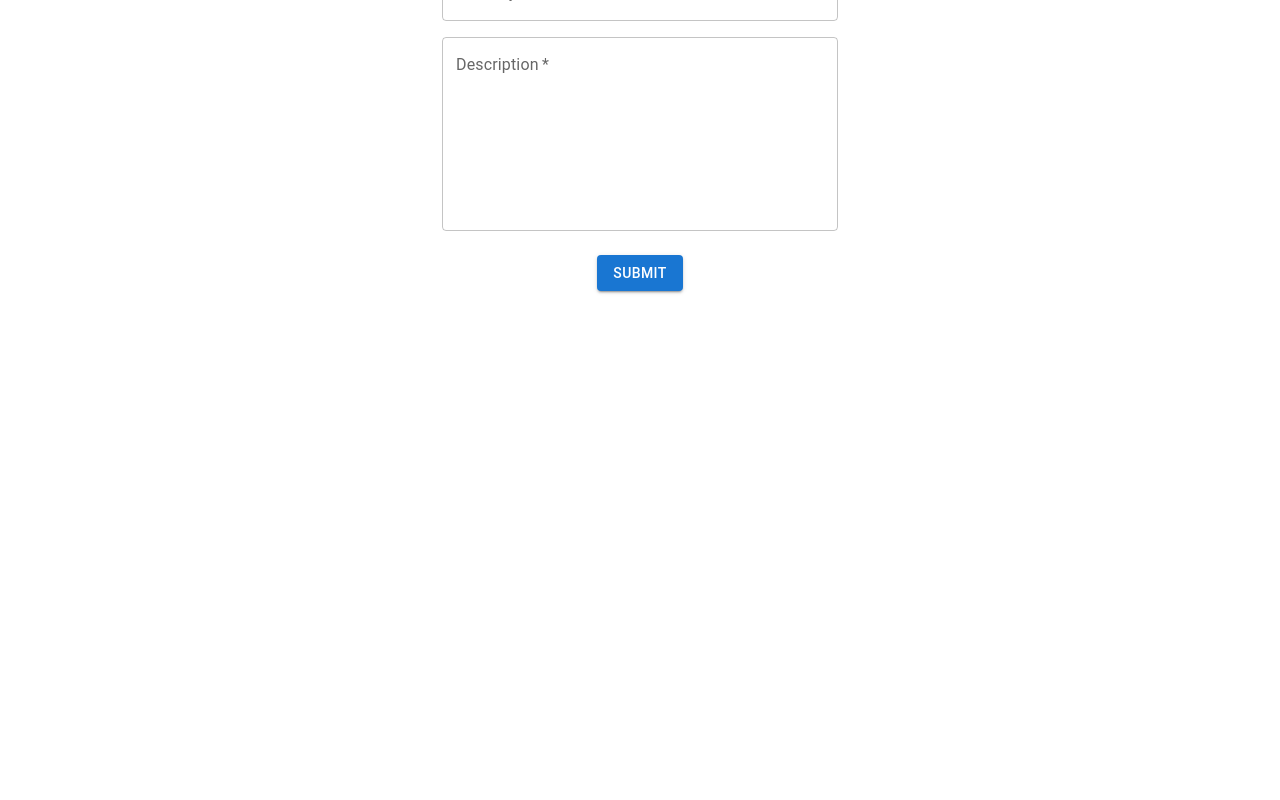
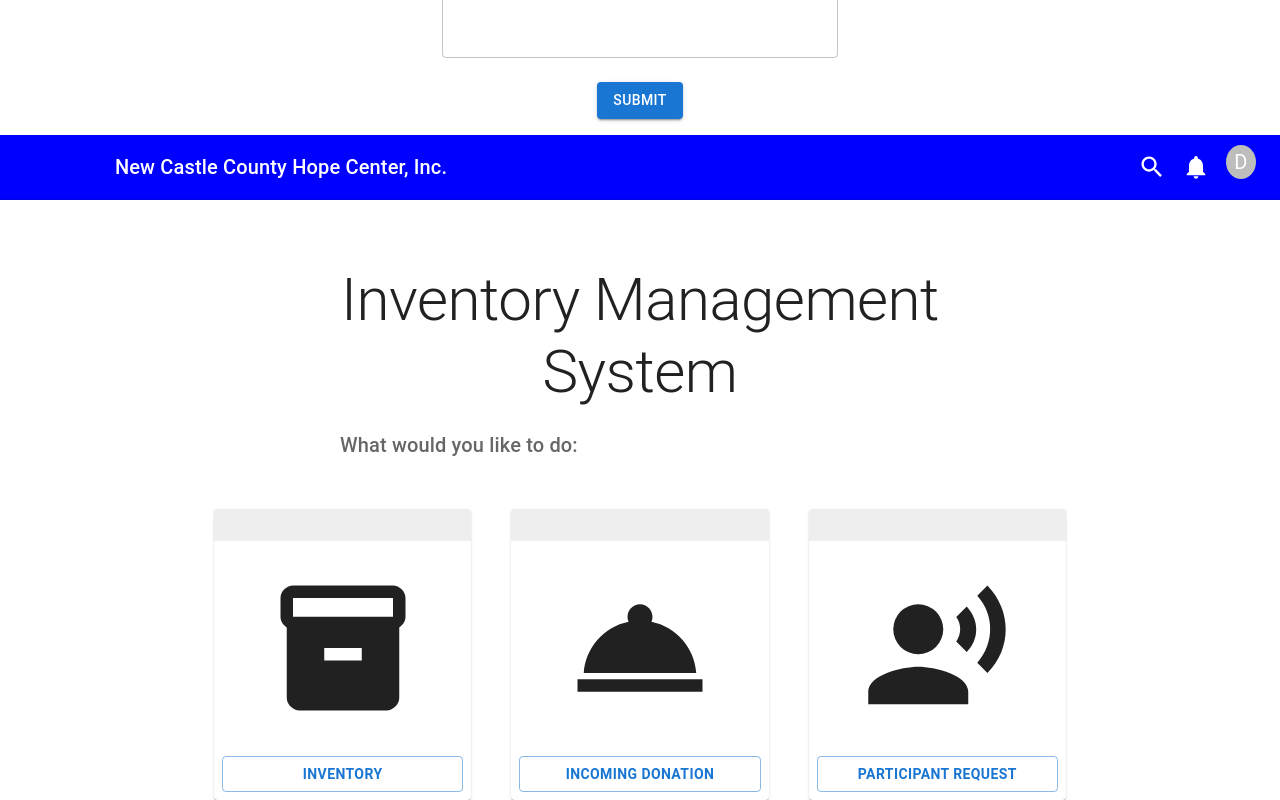
Before and after one commit to alogan15/The-Hope-Center, a React (Create React App) app in the folder hope-center-app/: page /donateform in a window 1280 px wide. Shown: the part 472-1272 px from the top of the page. Before the commit the page ends 800 px from the top, so only its background shows below. Built offline with nearby package versions, Linux system fonts and the light colour scheme.

Commit message:
second day

```diff
--- a/hope-center-app/src/App.js
+++ b/hope-center-app/src/App.js
@@ -6,6 +6,8 @@ import Login from './components/Login';
 import Verify from './components/Verify';
 import DonateForm from './components/DonationForm';
 import MonetaryDonate from './components/MonetaryDonate';
+import DonorHome from './components/DonorHome';
+
 
 function App() {
   return (
@@ -22,7 +24,7 @@ function App() {
         </Routes>
       </Router>
       <div></div>
-
+     <DonorHome />
     </div>
   );
 }
--- a/hope-center-app/src/components/CreateAcct.js
+++ b/hope-center-app/src/components/CreateAcct.js
@@ -131,11 +131,7 @@ export default function SignUp() {
                 />
               </Grid>
 
-              <Link to="/verify" style={code}>
-                <Button>
-                    Enter Code
-                </Button>
-              </Link>
+
 
               <Grid item xs={12}>
                 <Typography>
@@ -163,6 +159,12 @@ export default function SignUp() {
               Create Account
             </Button>
 
+            <Link to="/verify" style={code}>
+                <Button>
+                    Enter Code
+                </Button>
+              </Link>
+
             <Link to="/donateform" style={code}>
                 <Button>
                     Donate Money
--- a/hope-center-app/src/components/DonationForm.js
+++ b/hope-center-app/src/components/DonationForm.js
@@ -7,7 +7,7 @@ import Box from '@mui/material/Box';
 import Typography from '@mui/material/Typography';
 import Container from '@mui/material/Container';
 import { createTheme, ThemeProvider } from '@mui/material/styles';
-import TextFields from './Textfield';
+
 
 
 const theme = createTheme();
@@ -41,11 +41,11 @@ export default function DonateForm() {
          <Typography component="h1" variant="h3" style={title}>
             <b>The Hope Center</b>
          </Typography>
-         <Typography><b>Donation Form</b></Typography>
+         <Typography><b>Incoming Donations</b></Typography>
 
           <Box component="form" noValidate onSubmit={handleSubmit} sx={{ mt: 3 }}>
             <Grid container spacing={2}>
-              <Grid item xs={12} sm={6}>
+              {/* <Grid item xs={12} sm={6}>
                 <TextField
                   autoComplete="given-name"
                   name="firstName"
@@ -65,8 +65,8 @@ export default function DonateForm() {
                   name="lastName"
                   autoComplete="family-name"
                 />
-              </Grid>
-              <Grid item xs={12}>
+              </Grid> */}
+              {/* <Grid item xs={12}>
                 <TextField
                   required
                   fullWidth
@@ -79,7 +79,7 @@ export default function DonateForm() {
 
               <Grid item xs={10} sm={6}>
                 <TextFields />
-              </Grid>
+              </Grid> */}
 
               <Grid item xs={12}>
                 <TextField
@@ -91,12 +91,14 @@ export default function DonateForm() {
                   autoComplete="name-of-item"
                 />
               </Grid>
+              Date
+
               <Grid item xs={12}>
                 <TextField
                   required
                   fullWidth
                   name="quantity"
-                  label="Quantity"
+                  label="Category"
                   autoComplete="quantity"
                 />
               </Grid>
--- /dev/null
+++ b/hope-center-app/src/components/DonorHome.js
@@ -0,0 +1,178 @@
+import * as React from 'react';
+import AppBar from '@mui/material/AppBar';
+import Box from '@mui/material/Box';
+import { Link } from 'react-router-dom';
+import Button from '@mui/material/Button';
+import Card from '@mui/material/Card';
+import CardActions from '@mui/material/CardActions';
+import CardContent from '@mui/material/CardContent';
+import CardHeader from '@mui/material/CardHeader';
+import CssBaseline from '@mui/material/CssBaseline';
+import Grid from '@mui/material/Grid';
+import StarIcon from '@mui/icons-material/StarBorder';
+import Toolbar from '@mui/material/Toolbar';
+import Typography from '@mui/material/Typography';
+import GlobalStyles from '@mui/material/GlobalStyles';
+import Container from '@mui/material/Container';
+import Avatar from '@mui/material/Avatar';
+import Stack from '@mui/material/Stack';
+import SearchIcon from '@mui/icons-material/Search';
+import NotificationsIcon from '@mui/icons-material/Notifications';
+import InventoryIcon from '@mui/icons-material/Inventory';
+import RoomServiceIcon from '@mui/icons-material/RoomService';
+import RecordVoiceOverIcon from '@mui/icons-material/RecordVoiceOver';
+
+const appbar={
+    backgroundColor:'blue'
+}
+
+const title={
+    marginRight:'600px'
+}
+
+const tiers = [
+  {
+    title: '',
+    price: '',
+    description: [
+      <InventoryIcon sx={{ width:200, height: 150 }} />
+    ],
+    send: <Link to='donateform'>Donate</Link>,
+    buttonText: <b>Inventory</b>,
+    buttonVariant: 'outlined',
+  },
+  {
+    title: '',
+    subheader: '',
+    price: '',
+    description: [
+      <RoomServiceIcon sx={{ width:200, height: 150 }} />
+    ],
+    buttonText: <b>Incoming Donation</b>,
+    buttonVariant: 'outlined',
+  },
+  {
+    title: '',
+    price: '',
+    description: [
+      <RecordVoiceOverIcon sx={{ width:200, height: 150 }}/>
+    ],
+    buttonText: <b>Participant Request</b>,
+    buttonVariant: 'outlined',
+  },
+];
+
+function DonorContent() {
+  return (
+    <React.Fragment>
+      <GlobalStyles styles={{ ul: { margin: 0, padding: 0, listStyle: 'none' } }} />
+      <CssBaseline />
+      <AppBar
+        style={appbar}
+        position="static"
+        elevation={0}
+        sx={{ borderBottom: (theme) => `1px solid ${theme.palette.divider}` }}
+      >
+        <Toolbar sx={{ flexWrap: 'wrap' }}>
+          <Typography style={title} variant="h6" color="inherit" noWrap sx={{ flexGrow: 1 }}>
+            New Castle County Hope Center, Inc.
+          </Typography>
+          <nav>
+            <Stack direction="row" spacing={2}>
+                <SearchIcon sx={{ width:28, height: 44 }}/>
+                <NotificationsIcon sx={{ width:28, height: 44 }}/>
+                <Avatar sx={{ width:30, height: 34 }}>D</Avatar>
+            </Stack>
+          </nav>
+        </Toolbar>
+      </AppBar>
+      {/* Hero unit */}
+      <Container disableGutters maxWidth="sm" component="main" sx={{ pt: 8, pb: 6 }}>
+        <Typography
+          component="h1"
+          variant="h2"
+          align="center"
+          color="text.primary"
+          gutterBottom
+        >
+          Inventory Management System
+        </Typography>
+        <Typography variant="h6" align="left" color="text.secondary" component="p">
+          What would you like to do:
+        </Typography>
+      </Container>
+      {/* End hero unit */}
+      <Container maxWidth="md" component="main">
+        <Grid container spacing={5} alignItems="flex-end">
+          {tiers.map((tier) => (
+            // Enterprise card is full width at sm breakpoint
+            <Grid
+              item
+              key={tier.title}
+              xs={12}
+              sm={tier.title === 'Enterprise' ? 12 : 6}
+              md={4}
+            >
+              <Card>
+                <CardHeader
+                  title={tier.title}
+                  subheader={tier.subheader}
+                  titleTypographyProps={{ align: 'center' }}
+                  action={tier.title === 'Pro' ? <StarIcon /> : null}
+                  subheaderTypographyProps={{
+                    align: 'center',
+                  }}
+                  sx={{
+                    backgroundColor: (theme) =>
+                      theme.palette.mode === 'light'
+                        ? theme.palette.grey[200]
+                        : theme.palette.grey[700],
+                  }}
+                />
+                <CardContent>
+                  <Box
+                    sx={{
+                      display: 'flex',
+                      justifyContent: 'center',
+                      alignItems: 'baseline',
+                      mb: 2,
+                    }}
+                  >
+                    <Typography component="h2" variant="h3" color="text.primary">
+                      {tier.price}
+                    </Typography>
+                    <Typography variant="h6" color="text.secondary">
+
+                    </Typography>
+                  </Box>
+                  <ul>
+                    {tier.description.map((line) => (
+                      <Typography
+                        component="li"
+                        variant="subtitle1"
+                        align="center"
+                        key={line}
+                      >
+                        {line}
+                      </Typography>
+                    ))}
+                  </ul>
+                </CardContent>
+                <CardActions>
+                  <Button fullWidth variant={tier.buttonVariant}>
+
+                    {tier.buttonText}
+                  </Button>
+                </CardActions>
+              </Card>
+            </Grid>
+          ))}
+        </Grid>
+      </Container>
+    </React.Fragment>
+  );
+}
+
+export default function DonorHome() {
+  return <DonorContent />;
+}
--- a/hope-center-app/src/components/Login.js
+++ b/hope-center-app/src/components/Login.js
@@ -91,6 +91,7 @@ export default function Login() {
               control={<Checkbox value="remember" color="primary" />}
               label="Remember me"
             />
+            <Link to="/donateform">
             <Button
               type="submit"
               variant="contained"
@@ -98,6 +99,7 @@ export default function Login() {
             >
               Login
             </Button>
+            </Link>
             <Grid container>
               <Grid item xs>
                 <Link to="/forgotpwd" style={forgot}>
```
